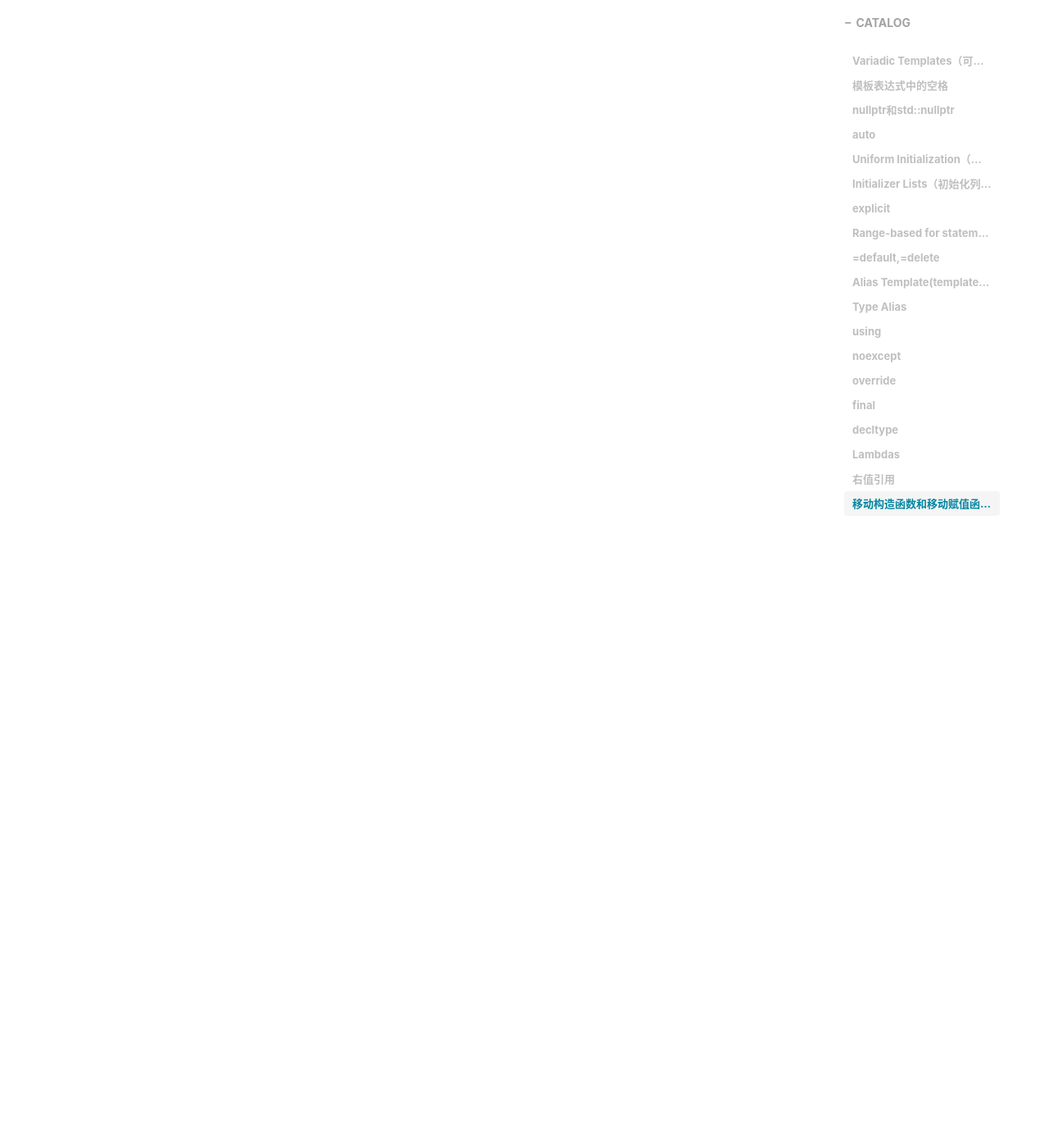
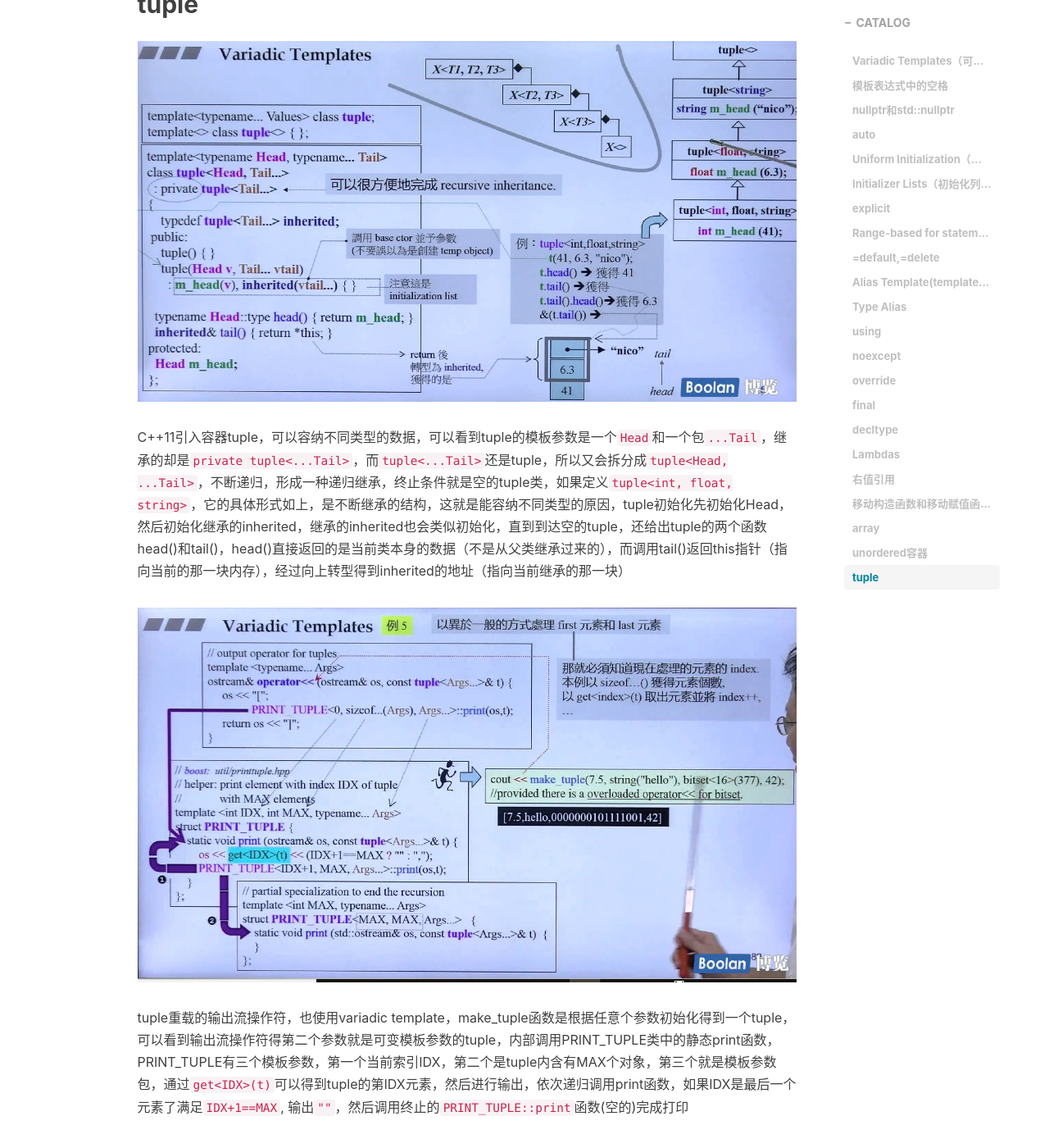
Before and after one commit to ma-nual/ma-nual.github.io, a Jekyll site: the page built from _posts/2021-2-16-C++11:14新特性.md, in a window 1280 px wide and 1400 px high, scrolled down 18283 px. Shown: the whole window at 82% size. Built offline with Jekyll 4.4.1, drawn with Linux system fonts in a browser that asks for light colours; nearby versions of some CDN libraries; comment, search, counter and statistics services are not loaded; some of the changed text lies outside the part shown.

Commit message:
new post

````diff
--- a/_posts/2021-2-16-C++11:14新特性.md
+++ b/_posts/2021-2-16-C++11:14新特性.md
@@ -547,3 +547,25 @@
 ![移动构造函数和移动赋值函数2](/img/img-post/移动构造函数和移动赋值函数2.png)
 
 以上是带有移动构造函数和移动赋值函数的`Mystring`实现，拷贝构造函数和拷贝赋值函数需要分配新的空间，调用`memcpy`函数进行拷贝，移动构造函数和移动赋值函数本质上都是浅拷贝，对指针和长度直接赋值，在完成以后要把原来对象与资源的联系切断，即将内部长度设为0，指针置为NULL，如果不将指针置为NULL，在函数结束之时会调用析构函数释放指针，而此时两个指针指向一个区域，移动之后的指针也会受到影响，所以要把指针置为NULL，而在析构函数中，释放资源之前要先判断指针是否为NULL，当指针为NULL时，不进行`delete`操作
+
+## array
+
+```c++
+array<int,10> myArray;
+```
+
+array里面其实只是一个C语言的数组，只是包装成了一个class的样子，注意里面并没有构造函数和析构函数
+
+## unordered容器
+
+unordered容器的内部是通过哈希表实现的，哈希表是利用键值进行取值的，键值实际上是一个指针vector，vector的长度叫做buckets，每个vector中的指针指向一个链表，如果链表有多个元素，则按序查找，当元素的个数大于buckets时，需要rehashing，将哈希表的buckets进行增大，一般是两倍大左右的质数，然后重新分配，C++11引入了4种unordered容器，分别是`unordered_set`，`unordered_multiset`，`unordered_map`以及`unordered_multimap`
+
+## tuple
+
+![tuple1](/img/img-post/tuple1.png)
+
+C++11引入容器tuple，可以容纳不同类型的数据，可以看到tuple的模板参数是一个`Head`和一个包`...Tail`，继承的却是`private tuple<...Tail>`，而`tuple<...Tail>`还是tuple，所以又会拆分成`tuple<Head, ...Tail>`，不断递归，形成一种递归继承，终止条件就是空的tuple类，如果定义`tuple<int, float, string>`，它的具体形式如上，是不断继承的结构，这就是能容纳不同类型的原因，tuple初始化先初始化Head，然后初始化继承的inherited，继承的inherited也会类似初始化，直到到达空的tuple，还给出tuple的两个函数head()和tail()，head()直接返回的是当前类本身的数据（不是从父类继承过来的），而调用tail()返回this指针（指向当前的那一块内存），经过向上转型得到inherited的地址（指向当前继承的那一块）
+
+![tuple2](/img/img-post/tuple2.png)
+
+tuple重载的输出流操作符，也使用variadic template，make_tuple函数是根据任意个参数初始化得到一个tuple，可以看到输出流操作符得第二个参数就是可变模板参数的tuple，内部调用PRINT_TUPLE类中的静态print函数，PRINT_TUPLE有三个模板参数，第一个当前索引IDX，第二个是tuple内含有MAX个对象，第三个就是模板参数包，通过`get<IDX>(t)`可以得到tuple的第IDX元素，然后进行输出，依次递归调用print函数，如果IDX是最后一个元素了满足`IDX+1==MAX`, 输出`""`，然后调用终止的`PRINT_TUPLE::print`函数(空的)完成打印
````
Also changed, not shown: _posts/2021-1-10-进程与线程*.md (+30 -0 lines), img/img-post/2021-2-22-类*.md (added, +55 -0 lines), img/img-post/tuple1.png (added), img/img-post/tuple2.png (added).
